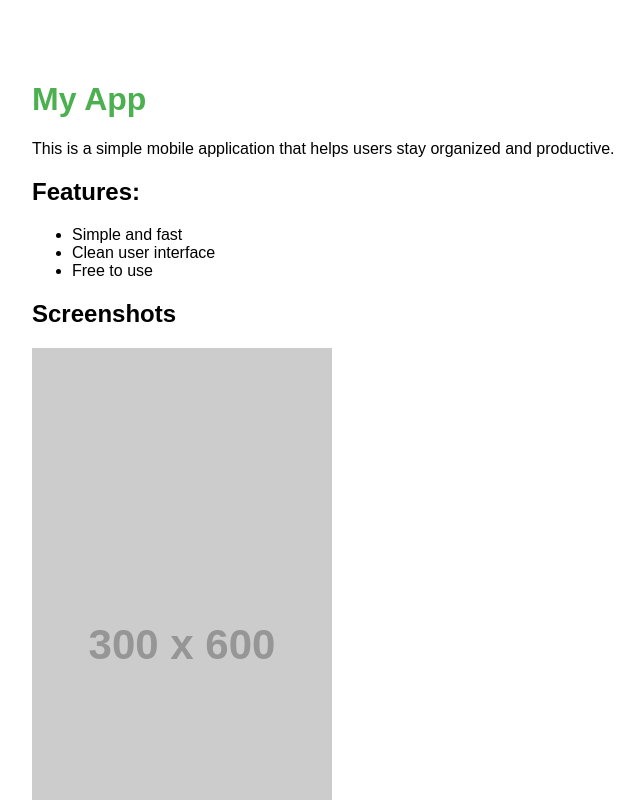
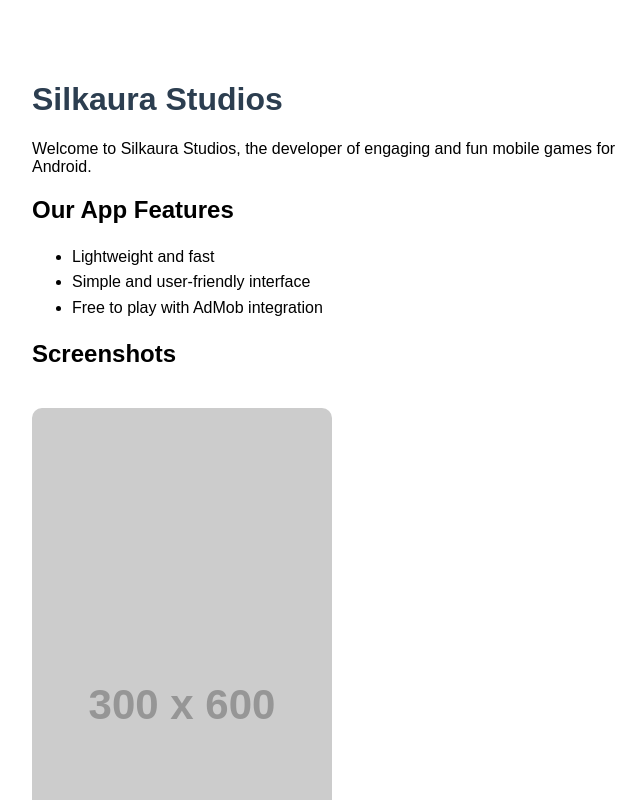
Before and after one commit to seymacaymaz/SilkauraStudios, a plain HTML site: page index.html in a window 1280 px wide. Shown: the top 800 px of the page, without its empty margins (308-952 px from the left). Drawn offline with Linux system fonts and the light colour scheme; placeholder pictures from the web are drawn by us.

Commit message:
index.html

```diff
--- a/index.html
+++ b/index.html
@@ -1,28 +1,32 @@
 <!DOCTYPE html>
 <html lang="en">
 <head>
-  <meta charset="UTF-8">
-  <title>My App</title>
-  <meta name="viewport" content="width=device-width, initial-scale=1">
+  <meta charset="UTF-8" />
+  <meta name="viewport" content="width=device-width, initial-scale=1" />
+  <title>Silkaura Studios</title>
   <style>
-    body { font-family: sans-serif; max-width: 600px; margin: 40px auto; padding: 20px; }
-    h1 { color: #4CAF50; }
-    img { max-width: 100%; height: auto; margin-bottom: 20px; }
+    body { font-family: Arial, sans-serif; max-width: 600px; margin: 40px auto; padding: 20px; }
+    h1 { color: #2c3e50; }
+    img { max-width: 100%; border-radius: 10px; margin: 20px 0; }
+    ul { line-height: 1.6; }
   </style>
 </head>
 <body>
-  <h1>My App</h1>
-  <p>This is a simple mobile application that helps users stay organized and productive.</p>
-  <h2>Features:</h2>
+  <h1>Silkaura Studios</h1>
+  <p>Welcome to Silkaura Studios, the developer of engaging and fun mobile games for Android.</p>
+
+  <h2>Our App Features</h2>
   <ul>
-    <li>Simple and fast</li>
-    <li>Clean user interface</li>
-    <li>Free to use</li>
+    <li>Lightweight and fast</li>
+    <li>Simple and user-friendly interface</li>
+    <li>Free to play with AdMob integration</li>
   </ul>
+
   <h2>Screenshots</h2>
-  <img src="https://via.placeholder.com/300x600.png?text=App+Screenshot+1" alt="Screenshot 1">
-  <img src="https://via.placeholder.com/300x600.png?text=App+Screenshot+2" alt="Screenshot 2">
+  <img src="https://via.placeholder.com/300x600.png?text=App+Screenshot+1" alt="Screenshot 1" />
+  <img src="https://via.placeholder.com/300x600.png?text=App+Screenshot+2" alt="Screenshot 2" />
+
   <h2>Contact</h2>
-  <p>Email: example@gmail.com</p>
+  <p>Email: seymacaymaz@gmail.com</p>
 </body>
 </html>
```
